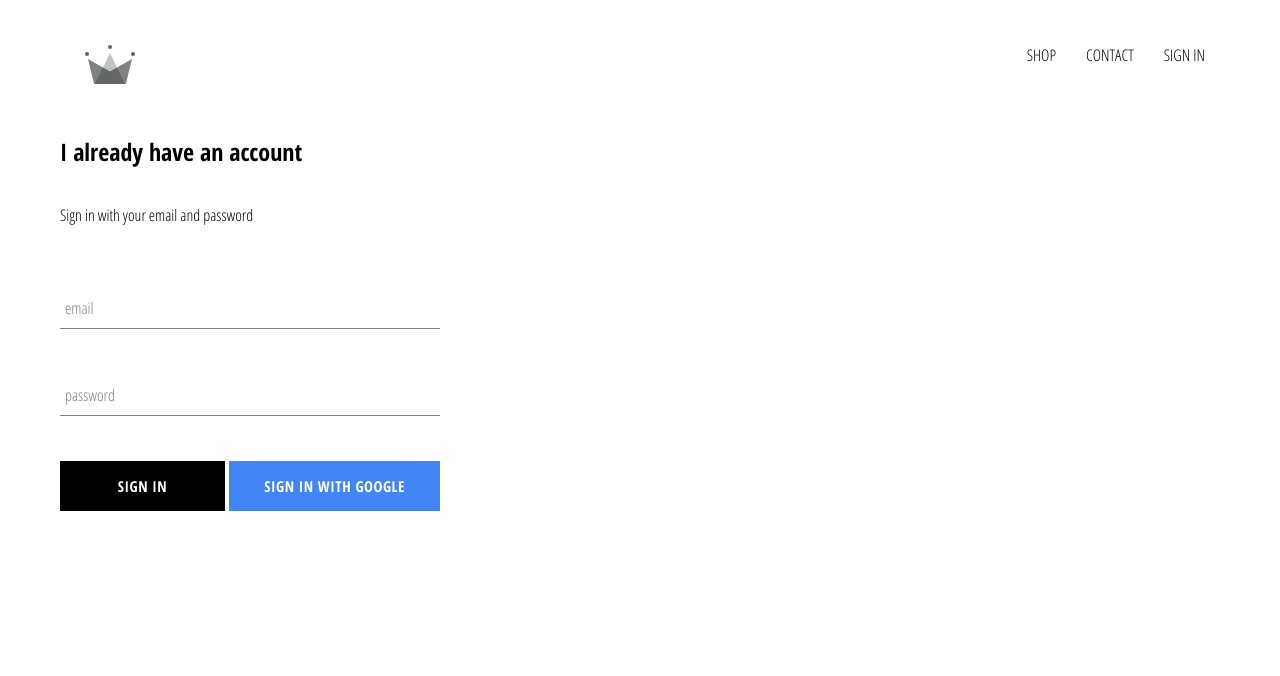
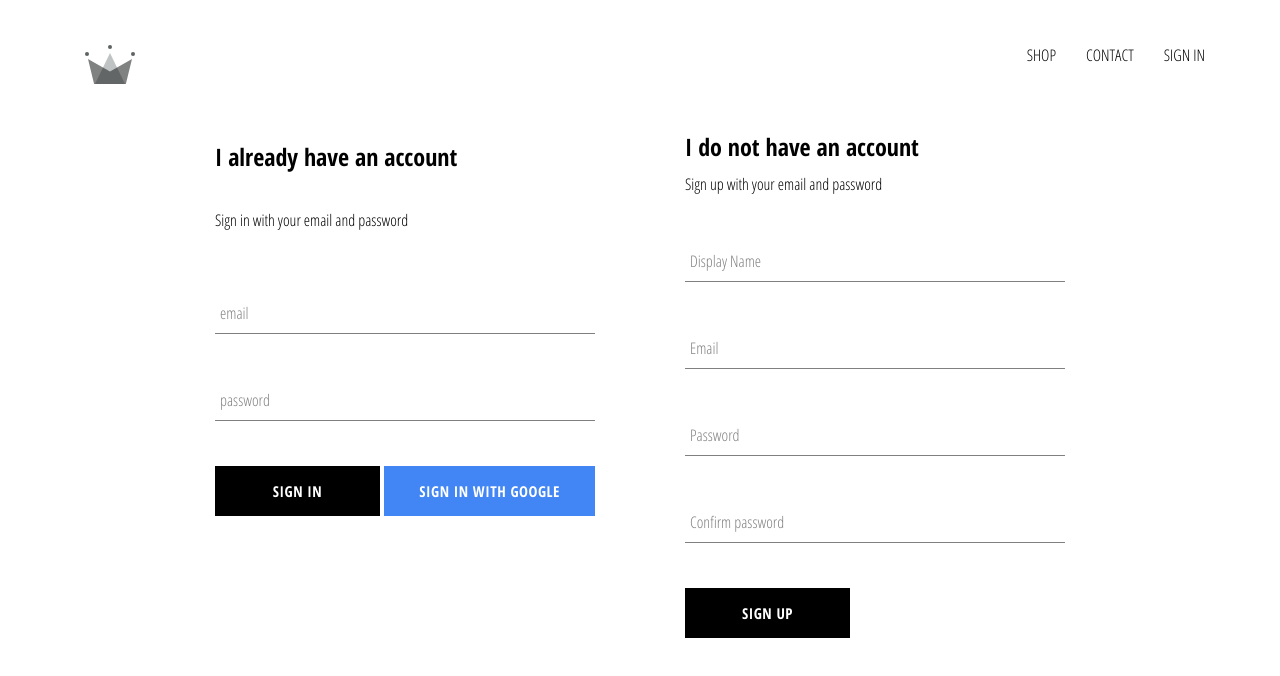
Before and after one commit to MonkeyFeeder/e-commerce-advanced, a React (Create React App) app: page /signin in a window 1280 px wide. Shown: the top 676 px of the page. Built offline with nearby package versions, Linux system fonts and the light colour scheme; no server answers.

Commit message:
Implemented firebase utils, included ability to store auth users in firestore db

```diff
--- a/src/App.js
+++ b/src/App.js
@@ -7,7 +7,7 @@
 import ShopPage from './pages/shop/shop.component';
 import SignInAndSignUpPage from './pages/sign-in-and-sign-up/sign-in-and-sign-up.component';
 import Header from './components/header/header.component';
-import { auth } from './firebase/firebase.utils';
+import { auth, createUserProfileDocument } from './firebase/firebase.utils';
 
 class App extends React.Component {
   constructor() {
@@ -21,10 +21,22 @@
   unsubscribeFromAuth = null;
 
   componentDidMount() {
-    this.unsubscribeFromAuth = auth.onAuthStateChanged(user => {
-      this.setState({ currentUser: user })
+    this.unsubscribeFromAuth = auth.onAuthStateChanged(async userAuth => {
+      if(userAuth) {
+        const userRef = await createUserProfileDocument(userAuth);
 
-      console.log(user);
+        userRef.onSnapshot(snapShot => {
+          this.setState({
+            currentUser: {
+              id: snapShot.id,
+              ...snapShot.data()
+            }
+          })
+        })
+
+        console.log(this.state);
+      }
+      this.setState({ currentUser: userAuth });
     });
   }
 
--- /dev/null
+++ b/src/components/sign-up/sign-up.component.jsx
@@ -0,0 +1,101 @@
+import React from 'react';
+
+import FormInput from '../form-input/form-input.component';
+import CustomButton from '../custom-button/custom-button.component';
+
+import { auth, createUserProfileDocument } from '../../firebase/firebase.utils';
+
+import './sign-up.styles.scss';
+
+class SignUp extends React.Component {
+  constructor() {
+    super();
+
+    this.state = {
+      displayName: '',
+      email: '',
+      password: '',
+      confirmPassword: ''
+    }
+  }
+
+  handleChange = event => {
+    const { name, value } = event.target;
+
+    this.setState({ [name]: value });
+  }
+
+  handleSubmit = async event => {
+    event.preventDefault();
+
+    const { displayName, email, password, confirmPassword } = this.state;
+
+    if(password !== confirmPassword) {
+      alert("Passwords don't match");
+      return;
+    }
+
+    try {
+      const { user } = await auth.createUserWithEmailAndPassword(email, password);
+
+      await createUserProfileDocument(user, {displayName});
+
+      this.setState({
+        displayName: '',
+        email: '',
+        password: '',
+        confirmPassword: ''
+      })
+    } catch (error) {
+      console.error(error);
+    }
+  }
+
+  render() {
+    const { displayName, email, password, confirmPassword } = this.state;
+    return(
+      <div className="sign-up">
+        <h2 className="title">I do not have an account</h2>
+        <span>Sign up with your email and password</span>
+        <form className="sign-up-form" onSubmit={this.handleSubmit}>
+          <FormInput
+            type="text"
+            name="displayName"
+            value={displayName}
+            onChange={this.handleChange}
+            label='Display Name'
+            required
+          />
+          <FormInput
+            type="text"
+            name="email"
+            value={email}
+            onChange={this.handleChange}
+            label='Email'
+            required
+          />
+          <FormInput
+            type="password"
+            name="password"
+            value={password}
+            onChange={this.handleChange}
+            label='Password'
+            required
+          />
+          <FormInput
+            type="password"
+            name="confirmPassword"
+            value={confirmPassword}
+            onChange={this.handleChange}
+            label='Confirm password'
+            required
+          />
+          <CustomButton type="submit">SIGN UP</CustomButton>
+        </form>
+      </div>
+    )
+  }
+}
+
+
+export default SignUp;
--- /dev/null
+++ b/src/components/sign-up/sign-up.styles.scss
@@ -0,0 +1,9 @@
+.sign-up {
+  display: flex;
+  flex-direction: column;
+  width: 380px;
+
+  .title {
+    margin: 10px 0;
+  }
+}
--- a/src/firebase/firebase.utils.js
+++ b/src/firebase/firebase.utils.js
@@ -12,6 +12,32 @@
   appId: "1:664813378957:web:7aeee4db3f1060f22671c4"
 }
 
+export const createUserProfileDocument = async (userAuth, additionalData) => {
+  if(!userAuth) return;
+
+  const userRef = firestore.doc(`users/${userAuth.uid}`);
+
+  const snapShot = await userRef.get();
+
+  if(!snapShot.exists) {
+    const { displayName, email } = userAuth;
+    const createdAt = new Date();
+
+    try {
+      await userRef.set({
+        displayName,
+        email,
+        createdAt,
+        ...additionalData
+      })
+    } catch (error) {
+      console.log('error creating user', error.message);
+    }
+  }
+
+  return userRef;
+}
+
 firebase.initializeApp(config);
 
 export const auth = firebase.auth();
--- a/src/pages/sign-in-and-sign-up/sign-in-and-sign-up.component.jsx
+++ b/src/pages/sign-in-and-sign-up/sign-in-and-sign-up.component.jsx
@@ -1,6 +1,7 @@
 import React from 'react';
 
 import SignIn from '../../components/sign-in/sign-in.component';
+import SignUp from '../../components/sign-up/sign-up.component';
 
 import './sign-in-and-sign-up.styles.scss';
 
@@ -8,6 +9,7 @@
   return(
     <div className="sign-in-and-sign-up">
       <SignIn />
+      <SignUp />
     </div>
   )
 }
--- a/src/pages/sign-in-and-sign-up/sign-in-and-sign-up.styles.scss
+++ b/src/pages/sign-in-and-sign-up/sign-in-and-sign-up.styles.scss
@@ -0,0 +1,7 @@
+.sign-in-and-sign-up {
+  width: 850px;
+  display: flex;
+  justify-content: space-between;
+  margin: 30px auto;
+
+}
```
